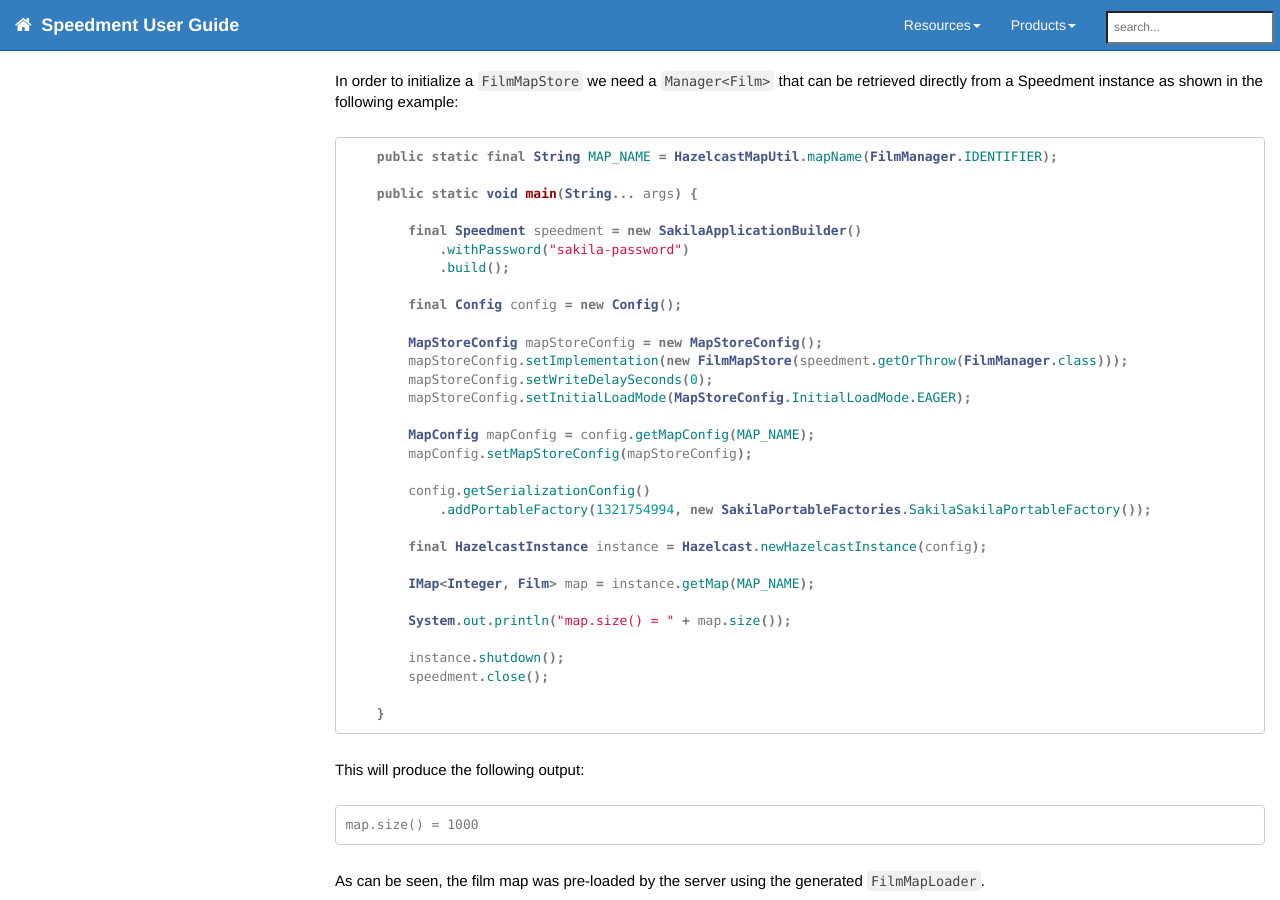
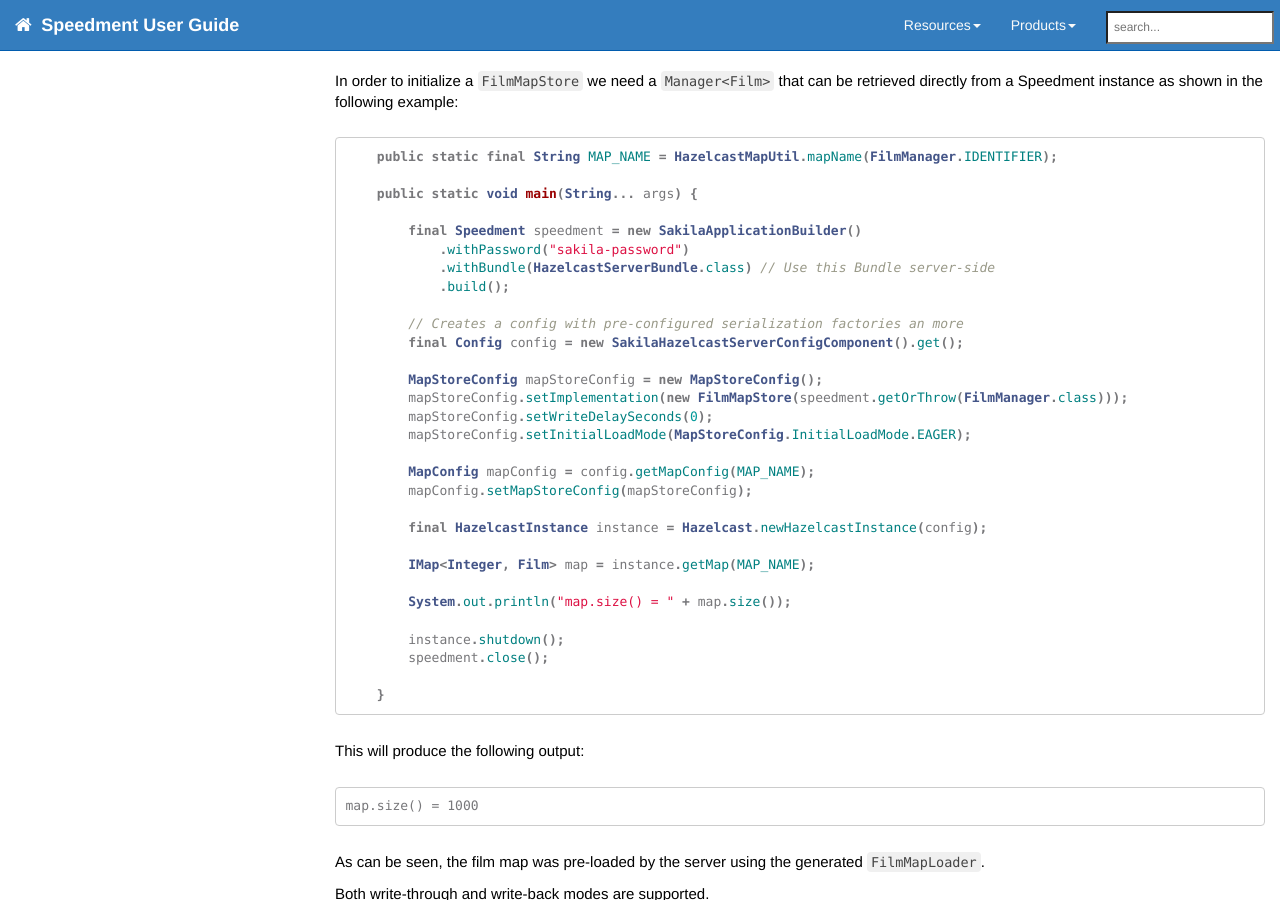
Before and after one commit to speedment/speedment-doc, a Jekyll site: the page built from pages/hazelcast.md, in a window 1280 px wide and 900 px high, scrolled down 16799 px. Built offline with Jekyll 4.4.1, drawn with Linux system fonts in a browser that asks for light colours; nearby versions of some CDN libraries; comment, search, counter and statistics services are not loaded.

Commit message:
hazelcast: Update MapStore doc

```diff
--- a/pages/hazelcast.md
+++ b/pages/hazelcast.md
@@ -747,9 +747,11 @@
 
         final Speedment speedment = new SakilaApplicationBuilder()
             .withPassword("sakila-password")
+            .withBundle(HazelcastServerBundle.class) // Use this Bundle server-side
             .build();
 
-        final Config config = new Config();
+        // Creates a config with pre-configured serialization factories an more
+        final Config config = new SakilaHazelcastServerConfigComponent().get();
 
         MapStoreConfig mapStoreConfig = new MapStoreConfig();
         mapStoreConfig.setImplementation(new FilmMapStore(speedment.getOrThrow(FilmManager.class)));
@@ -758,9 +760,6 @@
 
         MapConfig mapConfig = config.getMapConfig(MAP_NAME);
         mapConfig.setMapStoreConfig(mapStoreConfig);
-
-        config.getSerializationConfig()
-            .addPortableFactory(1321754994, new SakilaPortableFactories.SakilaSakilaPortableFactory());
 
         final HazelcastInstance instance = Hazelcast.newHazelcastInstance(config);
 
```
